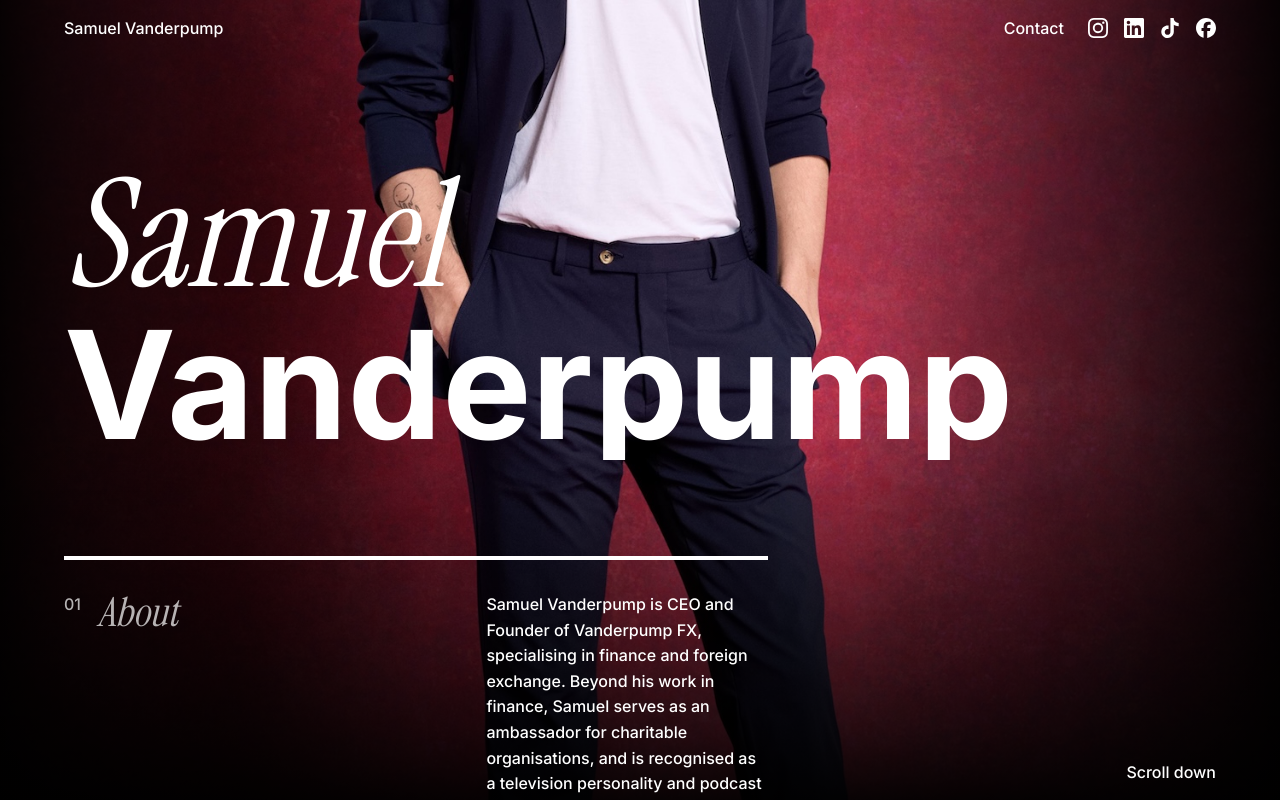
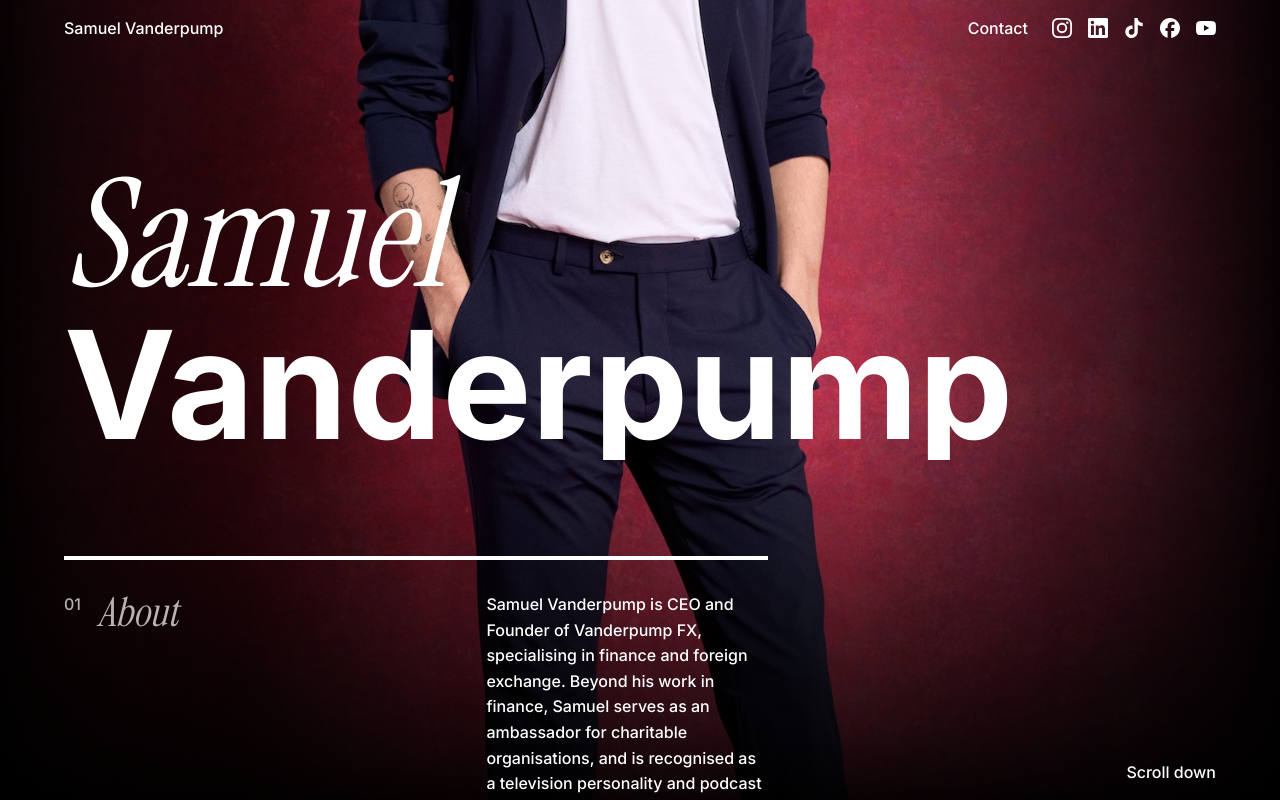
Before and after one commit to jackvdp/samuelvanderpump, a Next.js app: page / in a window 1280 px wide. Shown: the top 800 px of the page. Built offline with nearby package versions, Linux system fonts and the light colour scheme.

Commit message:
Add youtube and change opening

```diff
--- a/src/components/content-sections.tsx
+++ b/src/components/content-sections.tsx
@@ -4,13 +4,14 @@ import SectionCard from "./section-card";
 import { contentSections } from "@/data/content";
 import Image from "next/image";
 import { useOpeningDelay } from "@/hooks/use-opening-delay";
-import { SiInstagram, SiLinkedin, SiTiktok, SiFacebook } from "react-icons/si";
+import {SiInstagram, SiLinkedin, SiTiktok, SiFacebook, SiYoutube} from "react-icons/si";
 
 const socialIconMap = {
   Instagram: SiInstagram,
   LinkedIn: SiLinkedin,
   TikTok: SiTiktok,
   Facebook: SiFacebook,
+  Youtube: SiYoutube,
 };
 
 export default function ContentSections() {
--- a/src/components/navigation.tsx
+++ b/src/components/navigation.tsx
@@ -2,7 +2,7 @@
 
 import { useState, useEffect } from "react";
 import NavItem from "./nav-item";
-import { SiInstagram, SiLinkedin, SiTiktok, SiFacebook } from "react-icons/si";
+import {SiInstagram, SiLinkedin, SiTiktok, SiFacebook, SiYoutube} from "react-icons/si";
 
 export default function Navigation() {
   const [isScrolled, setIsScrolled] = useState(false);
@@ -38,6 +38,7 @@ export default function Navigation() {
     { icon: SiLinkedin, href: "https://www.linkedin.com/in/samuel-vanderpump-520660110?utm_source=share&utm_campaign=share_via&utm_content=profile&utm_medium=ios_app", label: "LinkedIn" },
     { icon: SiTiktok, href: "https://www.tiktok.com/@sam_vanderpump?_t=ZN-90gj6HPu0MJ&_r=1", label: "TikTok" },
     { icon: SiFacebook, href: "https://www.facebook.com/share/1GbjL4uGQw/?mibextid=wwXIfr", label: "Facebook" },
+    { icon: SiYoutube, url: "https://youtube.com/@vanderpodofficial?si=6h4zXKH2vTt5jvS0", label: "Youtube" },
   ];
 
   return (
--- a/src/components/opening-sequence.tsx
+++ b/src/components/opening-sequence.tsx
@@ -50,7 +50,7 @@ export default function OpeningSequence() {
               exit={{ x: 0, opacity: 0, scale: 1 }}
             >
               <Image
-                src="/photos/gladiator.jpg"
+                src="/photos/chelsea.jpg"
                 alt="Samuel Vanderpump"
                 fill
                 className="object-cover object-center"
--- a/src/data/content.tsx
+++ b/src/data/content.tsx
@@ -22,7 +22,7 @@ export const contentSections = [
     number: "03",
     title: "Vanderpod",
     logo: "/logos/vanderpod.jpg",
-    link: "/404",
+    link: "https://youtube.com/@vanderpodofficial?si=6h4zXKH2vTt5jvS0",
     linkText: "Listen to Vanderpod",
     role: "Founder & Presenter",
     description: "Vanderpod is a podcast exploring the intersection of business, culture, and lifestyle. As founder and presenter, Samuel brings compelling conversations with entrepreneurs, innovators, and thought leaders, offering insights into the challenges and triumphs of building successful ventures while maintaining authenticity and purpose."
@@ -77,6 +77,7 @@ export const contentSections = [
       { platform: "LinkedIn", url: "https://www.linkedin.com/in/samuel-vanderpump-520660110?utm_source=share&utm_campaign=share_via&utm_content=profile&utm_medium=ios_app" },
       { platform: "TikTok", url: "https://www.tiktok.com/@sam_vanderpump?_t=ZN-90gj6HPu0MJ&_r=1" },
       { platform: "Facebook", url: "https://www.facebook.com/share/1GbjL4uGQw/?mibextid=wwXIfr" },
+      { platform: "Youtube", url: "https://youtube.com/@vanderpodofficial?si=6h4zXKH2vTt5jvS0" },
     ]
   }
 ];
```
